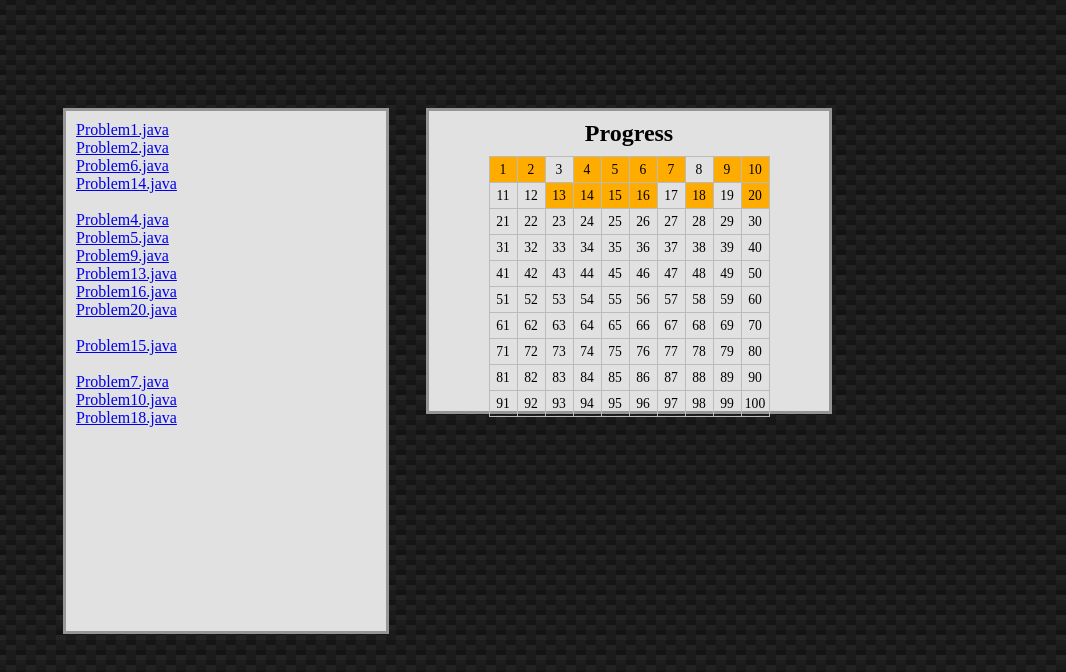
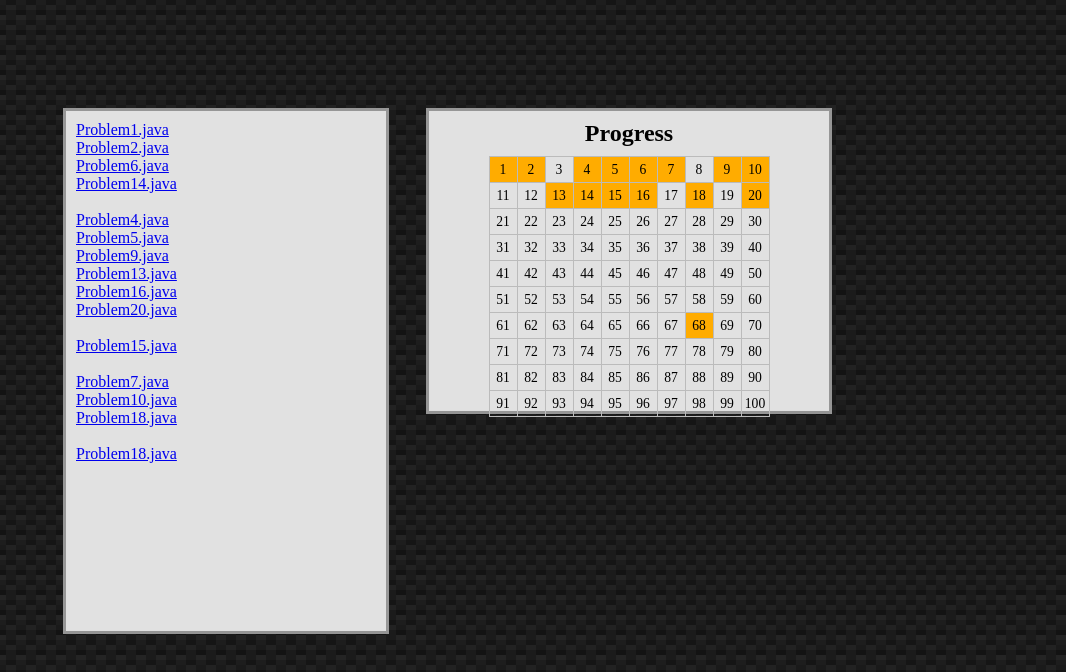
Before and after one commit to QuickToBeSlow/Project_Euler_Assignments, a plain HTML site: page index.html in a window 1280 px wide. Shown: the whole page, without its empty margins (214-1280 px from the left). Drawn offline with Linux system fonts and the light colour scheme.

Commit message:
Added mid-term problem

```diff
--- a/index.html
+++ b/index.html
@@ -23,6 +23,8 @@
           <a href="Problem7.java" download>Problem7.java</a><br>
           <a href="Problem10.java" download>Problem10.java</a><br>
           <a href="Problem18.java" download>Problem18.java</a><br>
+          <br>
+          <a href="Problem68.java" download>Problem18.java</a><br>
         </div>
       </section>
       <section style="float: right;">
@@ -37,7 +39,7 @@
       </section>
     </div>
     <script>
-      var solved_problems = [1, 2, 4, 5, 6, 7, 9, 10, 13, 14, 15, 16, 18, 20];
+      var solved_problems = [1, 2, 4, 5, 6, 7, 9, 10, 13, 14, 15, 16, 18, 20, 68];
       var loc = 0;
       for (let i=0; i<10; i++) {
         let row = document.getElementById("progress").appendChild(document.createElement("TR"));
```
